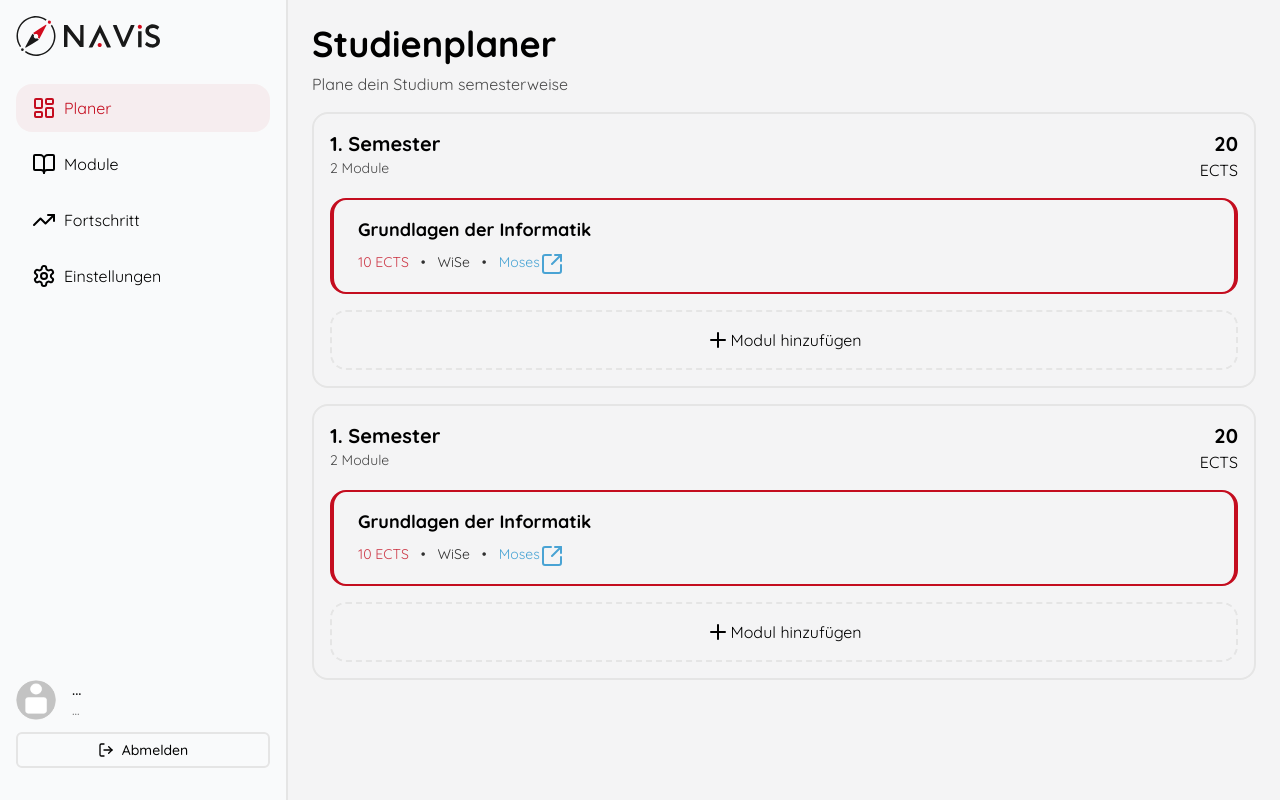
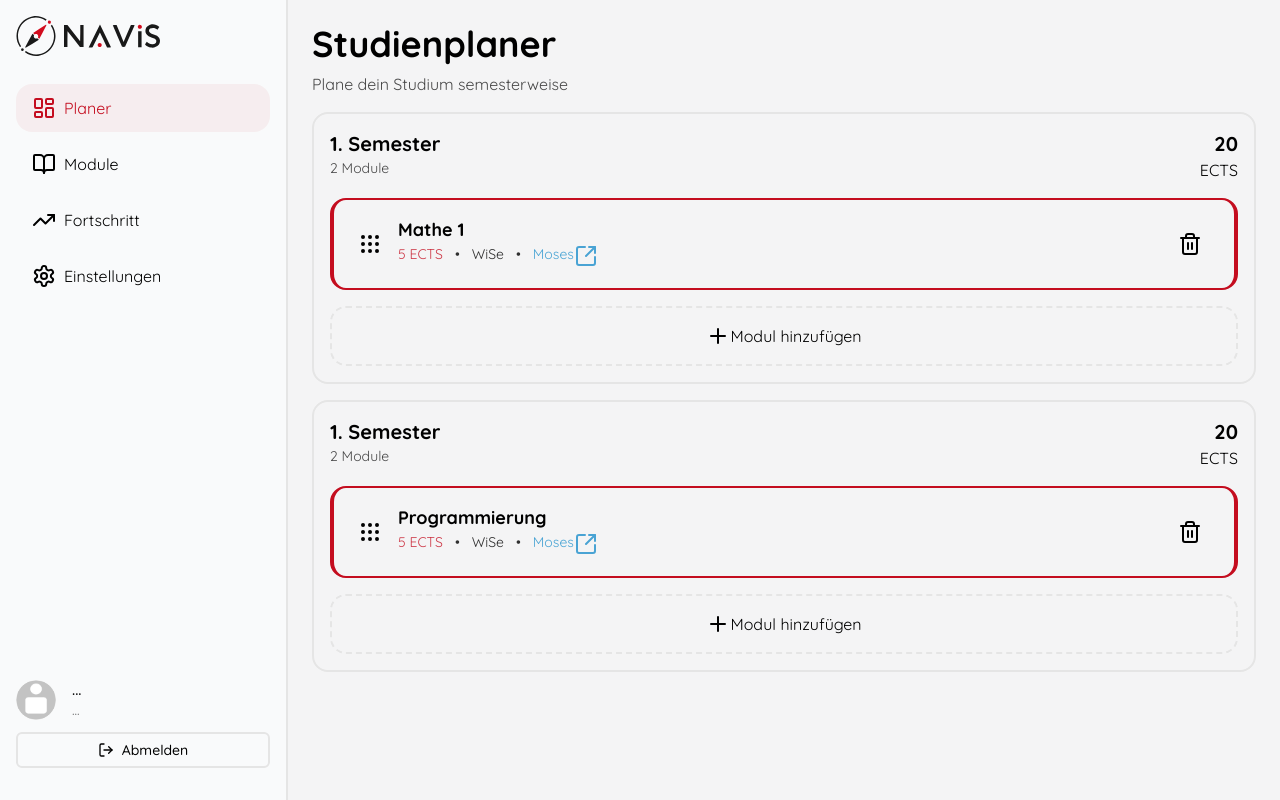
Before and after one commit to TuBerlin-Projekt-Medienerstellung/StudiKompass, a Next.js app: page /protected/planner in a window 1280 px wide. Built offline with nearby package versions, Linux system fonts and the light colour scheme; no server answers.

Commit message:
Semester-modul-card dynamisch, Modal reagiert nur noch auf click auf semester-modul-card

```diff
--- a/app/protected/planner/page.tsx
+++ b/app/protected/planner/page.tsx
@@ -2,23 +2,9 @@
 
 import React from 'react'
 import SemesterCard from "@/components/semester-card";
-import ModulCardModal from '@/components/modul-card-modal';
 import { useState } from "react";
 
-type ModulInfoSupabase = {
-  modul_id: number;
-  name: string;
-  leistungspunkte: number;
-  semester: string;
-  modulArt: string;
-  beschreibung: string;
-  examform: string;
-  arbeitsaufwand: string;
-  link: string;
-  dozent: string;
-};
-
-const modules : ModulInfoSupabase[] = [
+const modules : modulInfo[] = [
   {
     modul_id: 345,
     name: "Mathe 1",
@@ -27,9 +13,8 @@ const modules : ModulInfoSupabase[] = [
     modulArt: "Pflicht",
     beschreibung: "Lorem ipsum",
     examform: "Klausur",
-    arbeitsaufwand: "150h",
+    arbeitsaufwand: 150,
     link: "/moses",
-    dozent: "Prof. Müller",
   },
   {
     modul_id: 3648,
@@ -39,9 +24,8 @@ const modules : ModulInfoSupabase[] = [
     modulArt: "Pflicht",
     beschreibung: "Lorem ipsum",
     examform: "Projekt",
-    arbeitsaufwand: "120h",
+    arbeitsaufwand: 120,
     link: "/moses",
-    dozent: "Prof. Maier"
   },
 ];
 
@@ -49,18 +33,18 @@ const Page = () => {
 
 
     const [isOpen, setIsOpen] = useState(false);
-    const [modul, setModul] = useState<ModulInfoSupabase | null>(null);
+    const [modul, setModul] = useState<modulInfo | null>(null);
 
     return (
         <section className="flex flex-col gap-4">
-            <div className="flex flex-col gap-2">
+          <div className="flex flex-col gap-2">
                 <h1 className="font-bold text-4xl">Studienplaner</h1>
                 <p className="opacity-70">Plane dein Studium semesterweise</p>
-            </div>
+          </div>
 
-            {modules.map((m) => (
+          {modules.map((m) => (
           <SemesterCard
-            key={m.name}
+            key={m.modul_id}
             modul={m}
             onClick={() => {
               setModul(m);
@@ -69,10 +53,6 @@ const Page = () => {
           />
           ))}
 
-            <ModulCardModal
-                isOpen={isOpen}
-                onClose={() => setIsOpen(false)}
-                modul={modul}/>
         </section>
     )
 }
--- a/components/semester-card.tsx
+++ b/components/semester-card.tsx
@@ -1,17 +1,9 @@
-import React from 'react'
+"use client";
+
 import SemesterModulCard from "@/components/semester-modul-card";
+import ModulCardModal from '@/components/modul-card-modal';
 import {Plus} from 'lucide-react';
-
-type modulInfo = {
-    name: string;
-    leistungspunkte: number;
-    semester: string;
-    modulArt: string;
-    beschreibung: string;
-    examform: string;
-    arbeitsaufwand: string;
-    link: string;
-}
+import { useState } from "react";
 
 type Props = {
   modul: modulInfo;
@@ -19,6 +11,11 @@ type Props = {
 };
 
 const SemesterCard = ({modul, onClick }: Props) => {
+
+    const [isOpen, setIsOpen] = useState(false);
+    const [selectedModul, setSelectedModul] = useState<modulInfo | null>(null);
+
+
     return (
         <div onClick={onClick} className="border-2 rounded-2xl p-4 gap-4 flex flex-col cursor-pointer">
             <header className="flex justify-between">
@@ -36,11 +33,16 @@ const SemesterCard = ({modul, onClick }: Props) => {
             <SemesterModulCard
                 modul={modul}
                 onClick={() => {
-                console.log(modul.name);}}/>
+                console.log(modul.name);setSelectedModul(modul);
+              setIsOpen(true);}}/>
 
             <button className="border-2 border-dashed rounded-2xl flex items-center justify-center px-6 py-4">
                 <Plus/> Modul hinzufügen
             </button>
+            <ModulCardModal
+                isOpen={isOpen}
+                onClose={() => setIsOpen(false)}
+                modul={selectedModul}/>
         </div>
     )
 }
--- a/components/semester-modul-card.tsx
+++ b/components/semester-modul-card.tsx
@@ -1,36 +1,42 @@
 "use client";
 
-import React from 'react'
 import Link from "next/link"
-import {SquareArrowOutUpRight} from 'lucide-react';
-import { modulInfo } from '@/constants';
-
-type modulInfo = {
-    name: string;
-    leistungspunkte: number;
-    semester: string;
-    modulArt: string;
-    beschreibung: string;
-    examform: string;
-    arbeitsaufwand: string;
-    link: string;
-}
+import {SquareArrowOutUpRight, Grip, Trash2} from 'lucide-react';
+import ModulCardModal from '@/components/modul-card-modal';
+import { useState } from "react";
 
 type Props = {
-  modul:modulInfo;
+  modul: modulInfo;
   onClick: () => void;
 };
 
 const SemesterModulCard = ({ modul, onClick }: Props) => {
+
+    const [isOpen, setIsOpen] = useState(false);
+    const [selectedModul, setSelectedModul] = useState<modulInfo | null>(null);
+
     return (
-        <div className="px-6 py-4 rounded-2xl border-x-4 border-y-2 border-flag-red flex flex-col gap-2">
-            <h1 className="font-bold text-lg">Grundlagen der Informatik</h1>
-            <div className="flex opacity-80 gap-3 text-sm">
-                <span className="text-flag-red">10 ECTS </span> &bull; <span>WiSe</span>&bull; <Link
-                className="flex text-blue-bell"
-                href="#">Moses <SquareArrowOutUpRight/></Link>
+        <div>
+            <div onClick={onClick} className="px-6 py-4 rounded-2xl border-x-4 border-y-2 border-flag-red flex flex-row gap-2">
+                <div className='pr-2 py-4'>
+                    <Grip />
+                </div>
+                <div className='flex flex-col '>
+                    <h1 className="font-bold text-lg">{modul.name}</h1>
+                    <div className="flex opacity-80 gap-3 text-sm">
+                        <span className="text-flag-red">{modul.leistungspunkte} ECTS</span> &bull; <span>WiSe</span>&bull; <Link
+                        className="flex text-blue-bell"
+                        href="#">Moses <SquareArrowOutUpRight/></Link>
+                    </div>
+                </div>
+                <button className="flex pr-2 py-4 ml-auto">
+                    <Trash2/>
+                </button>
             </div>
-
+            <ModulCardModal
+                isOpen={isOpen}
+                onClose={() => setIsOpen(false)}
+                modul={selectedModul}/>
         </div>
     )
 }
```
